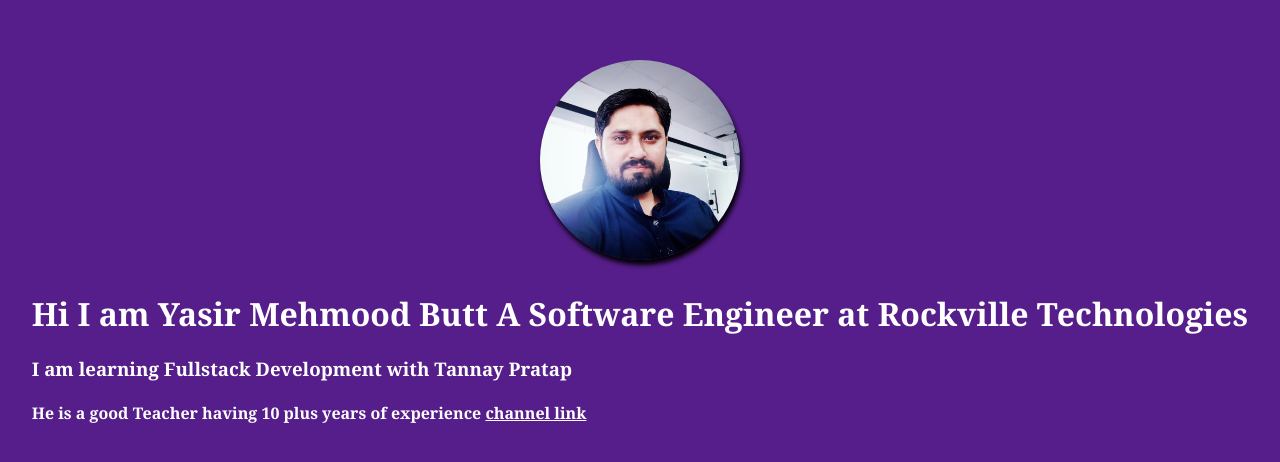
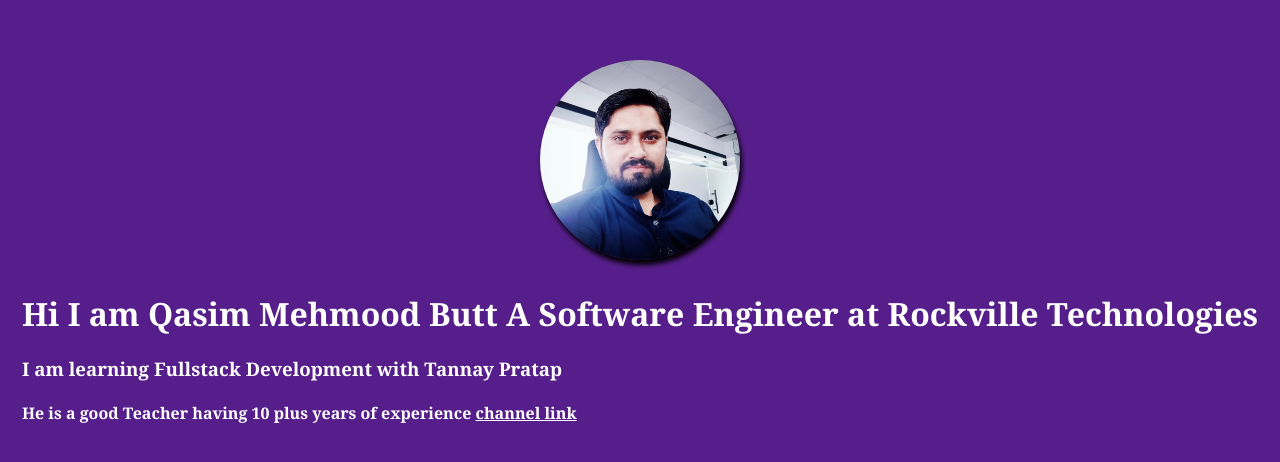
Before and after one commit to yasirwebdev/portfolio.netlify.com, a plain HTML site: page index.html in a window 1280 px wide. Shown: the part 142-604 px from the top of the page. Drawn offline with Linux system fonts and the light colour scheme.

Commit message:
changes in name of person

```diff
--- a/index.html
+++ b/index.html
@@ -10,7 +10,7 @@
   <header class="site-header">
     <img class="portfolioImage" src="yasir.jpg" alt="">
     <div class="site-header-content">
-      <h1>Hi I am Yasir Mehmood Butt A Software Engineer at Rockville Technologies</h1>
+      <h1>Hi I am Qasim Mehmood Butt A Software Engineer at Rockville Technologies</h1>
       <h3>I am learning Fullstack Development with Tannay Pratap</h3>
       <h4>He is a good Teacher having 10 plus years of experience <a class="links" href="https://www.youtube.com/@tanaypratap/featured">channel link</a></h4>
     </div>
```
